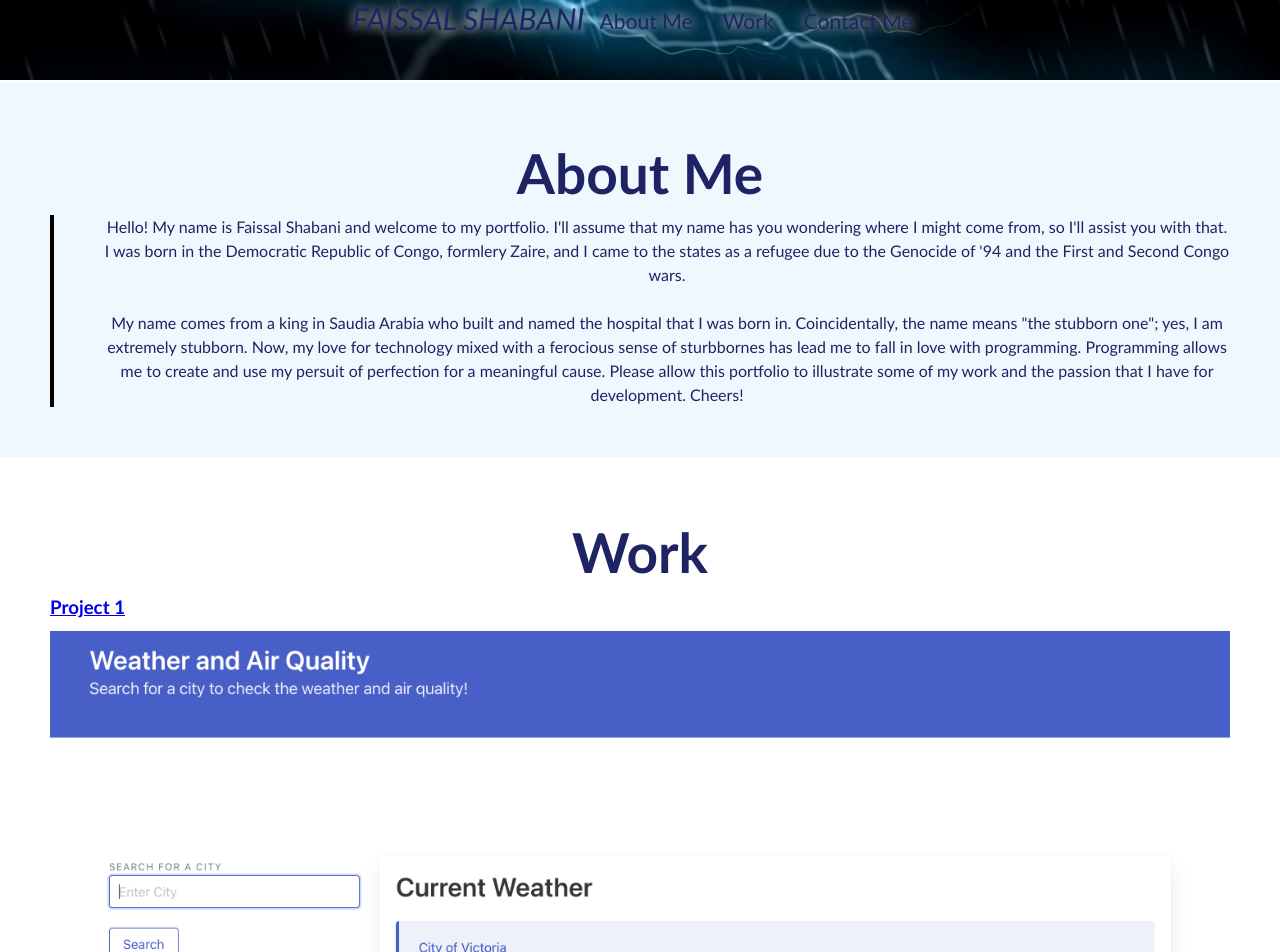
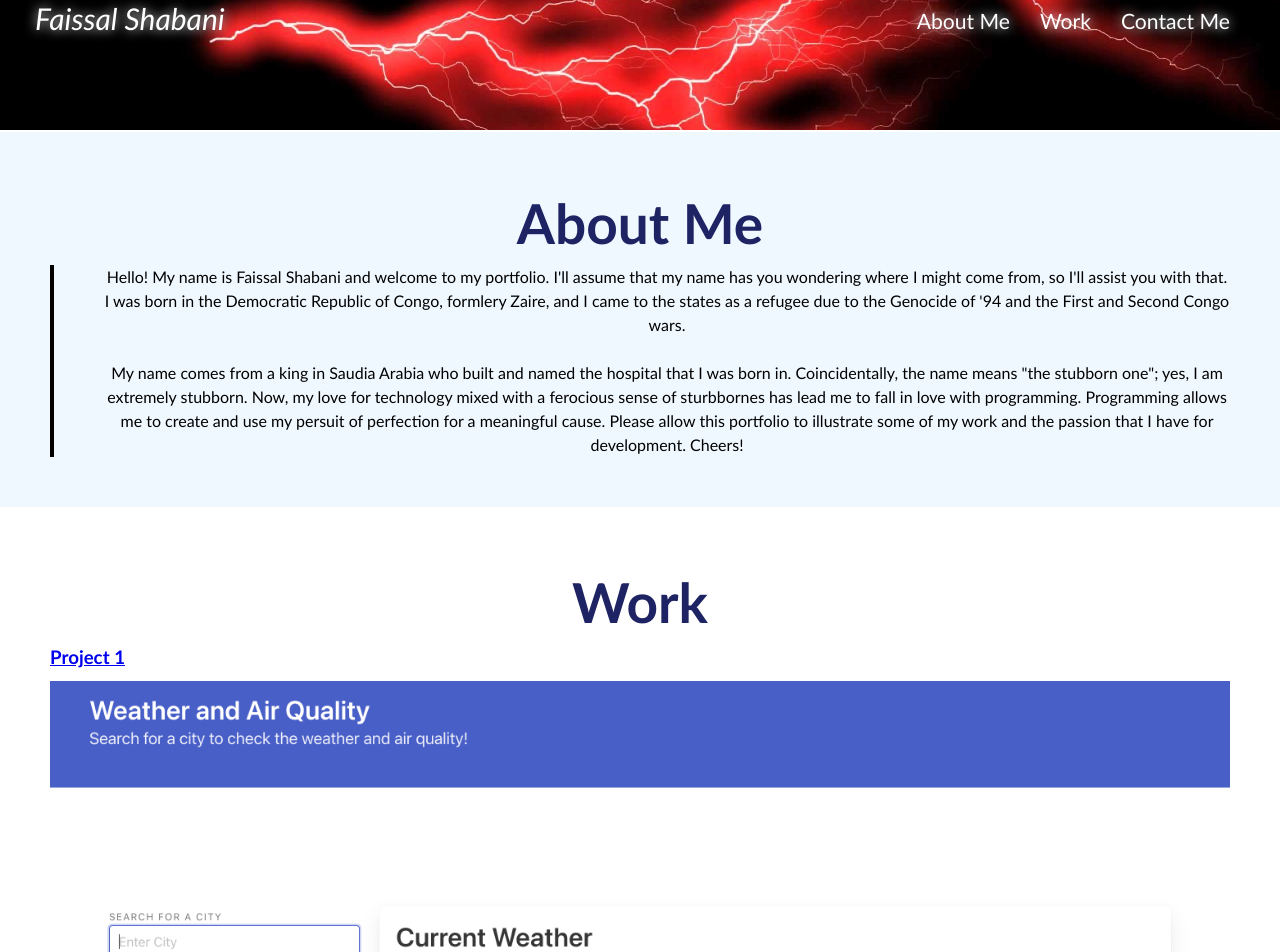
Before and after one commit to Jiryeah/Jiryeah-Portfolio, a plain HTML site: page index.html in a window 1280 px wide. Shown: the part 20-972 px from the top of the page. Drawn offline with Linux system fonts and the light colour scheme.

Commit message:
modified css and html id's

```diff
--- a/assets/css/style.css
+++ b/assets/css/style.css
@@ -12,8 +12,6 @@
 }
 
 body {
-  background-color: var(--second-background);
-  color: var(--primary-color);
   font-family: 'Trebuchet MS', 'Lucida Sans Unicode', 'Lucida Grande', 'Lucida Sans', Arial, sans-serif
 }
 
@@ -24,7 +22,6 @@ header {
   padding: 20px 35px;
   text-shadow: 0 0 12px rgba(255, 255, 255, 1.0);
   top:0;
-  position: sticky;
   background-size: cover;
   background-attachment: fixed;
   background-position: 100%;
@@ -39,7 +36,7 @@ header h1 {
 
 header a {
   text-decoration: none;
-  color: var(--primary-color);
+  color: var(--second-background);
 }
 
 header nav {
@@ -85,15 +82,14 @@ section {
 
 /* Hero Section Style Start */
 .hero {
-  background-image: url(../images/lightning\ wallpaper.jpeg);
+  background-image: url(../images/wallpaper\ 2.jpeg);
   background-size: cover;
   display: flex;
   flex-wrap: wrap;
-  justify-content: center;
   align-items: flex-start;
   background-attachment: fixed;
   background-position: 100%;
-  height: 100px;
+  height: 150px;
 }
 
 .name {
@@ -103,7 +99,7 @@ section {
 
 /* Main Sectin Style Start */
 /* About Me Section Style Start */
-.about-me {
+#about-me {
   line-height: 1.5;
   width: 100%;
   margin: 2px auto;
@@ -113,14 +109,14 @@ section {
   background-color: var(--first-background);
 }
 
-.about-me-text {
+#about-me-text {
   padding-left: 50px;
   text-align: center;
   border-left: 4px solid  rgb(3, 0, 0);
 }
 /* About Me Section Style End */
 /* Work Section Style Start */
-.work {
+#work {
   line-height: 1.5;
   width: 100%;
   margin: 2px auto;
@@ -145,15 +141,15 @@ section {
   flex-wrap: wrap;
   justify-content: space-around;
 }
+/* Work Section End */
 
 /* Contact Start */
-.contact {
-  line-height: 1.5;
+#contact-me {
   width: 100%;
   margin: 2px auto;
-  display: flex;
+  display: inline-flex;
   flex-wrap: wrap;
   justify-content: space-evenly;
   background-color: var(--first-background);
-
 }
+/* Contact End */
--- a/index.html
+++ b/index.html
@@ -11,7 +11,7 @@
     <header class="hero">
       <div class="name">
         <h1>
-          <a href="/">FAISSAL SHABANI</a>
+          <a href="/">Faissal Shabani</a>
         </h1>
       </div>
       <nav class="nav">
@@ -31,11 +31,11 @@
 
     <!--  About Me Section Start -->
     <main class="content">
-      <section class="about-me">
+      <section id="about-me">
         <div class="section-title">
           <h2>About Me</h2>
         </div>
-        <div class="about-me-text">
+        <div id="about-me-text">
           <p>
             Hello! My name is Faissal Shabani and welcome to my portfolio. I'll assume that my name has you wondering
             where I might come from, so I'll assist you with that. I was born in the Democratic Republic of Congo, formlery Zaire,
@@ -53,7 +53,7 @@
       </section>
       <!-- About Me Section End -->
       <!-- Work Section -->
-      <section class="work">
+      <section id="work">
         <div class="section-title">
           <h2>Work</h2>
         </div>
@@ -86,8 +86,8 @@
       </section>
       <!-- End of Work Section -->
       <!-- Contact Me Section -->
-      <section class="contact section-title">
-        <div>
+      <section id="contact-me">
+        <div class="section-title">
           <h2>Contact Me</h2>
         </div>
         <div class="contact-info secondary-border">
```
Also changed, not shown: assets/images/wallpaper 2.jpeg (added).
